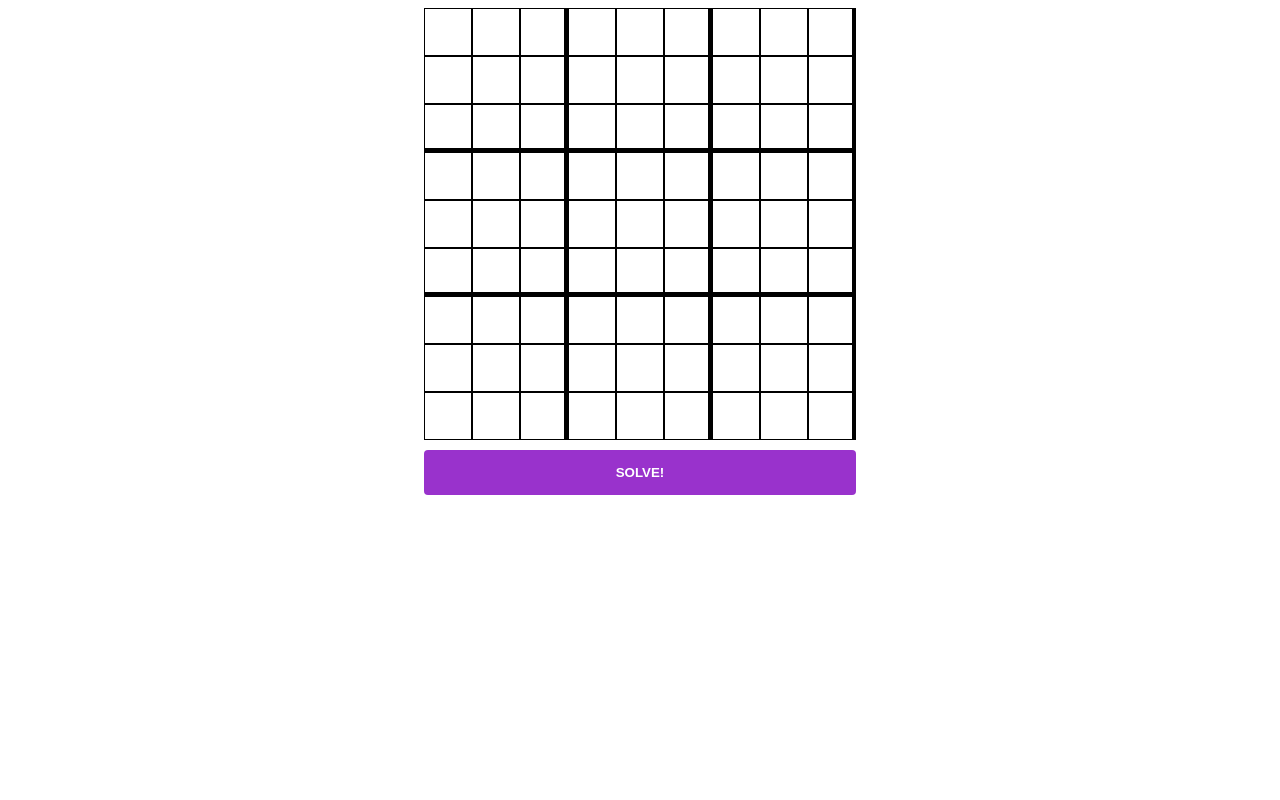
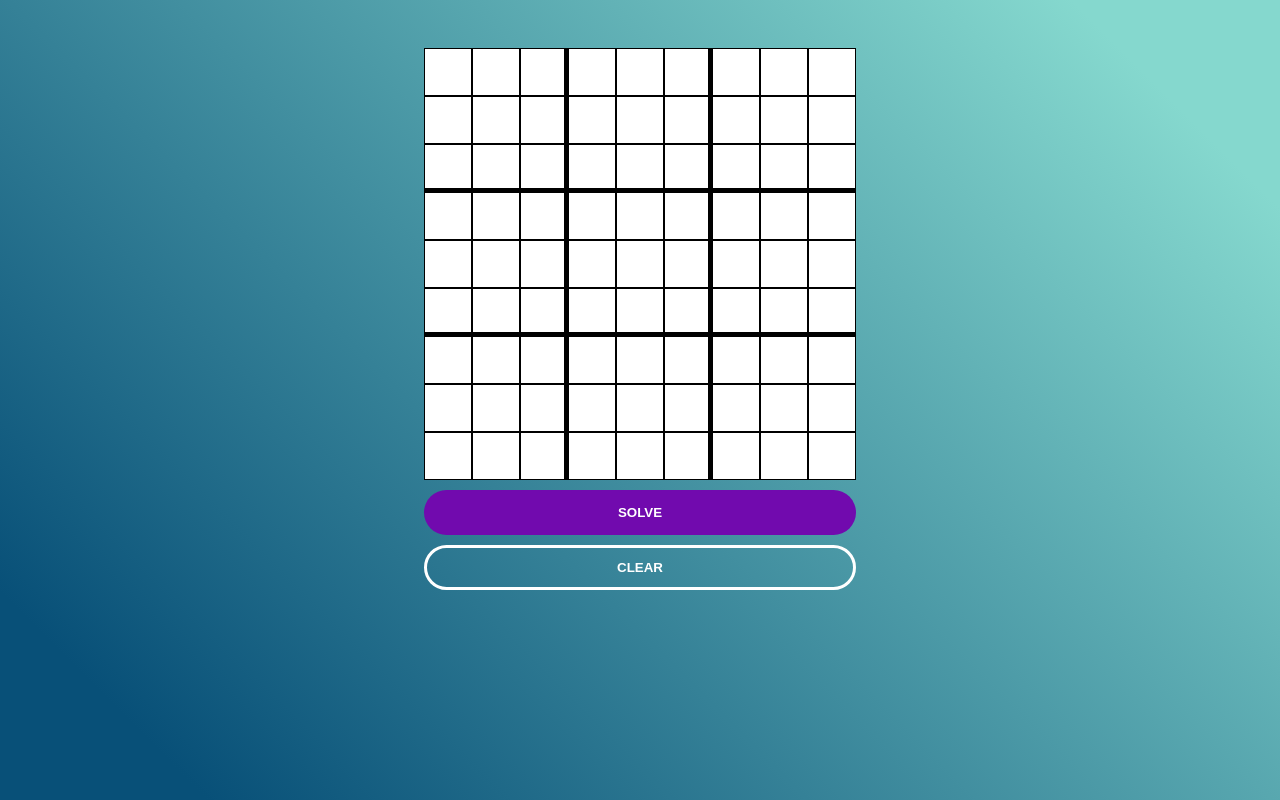
Before and after one commit to marisudris/sudoku-solver, a website built with webpack: page src/index.html in a window 1280 px wide. Built offline with nearby package versions, Linux system fonts and the light colour scheme.

Commit message:
Add board reset feature + style updates

```diff
--- a/src/index.html
+++ b/src/index.html
@@ -90,7 +90,8 @@
         <input type="text" class="cell">
         <input type="text" class="cell">
       </div>
-      <button class="button" type="submit">Solve!</button>
+      <button class="button" type="submit">Solve</button>
+      <button class="button button--ghost" type="reset">Clear</button>
     </form>
   </body>
 </html>
--- a/src/style.css
+++ b/src/style.css
@@ -7,14 +7,23 @@
 :root {
   --main: rgb(153, 50, 204);
   --main-dark: rgb(113, 10, 174);
-  --border-radius: 4px;
+  --border-radius: 25px;
   --thick: 4px solid black;
+}
+
+body {
+  background: linear-gradient(45deg, #085078 10%, #85d8ce 90%) no-repeat;
+  background-size: cover;
+  min-height: 100vh;
+  margin: 0;
+  display: flow-root; /* establish a b.f.c. & contain margins */
 }
 
 .solver-form {
   display: grid;
   place-content: center;
   gap: 10px;
+  margin-top: 3em;
 }
 .board {
   display: grid;
@@ -43,6 +52,10 @@
   border-bottom: var(--thick);
 }
 
+.cell:nth-child(9n) {
+  border-right: 1px solid black;
+}
+
 .button {
   display: inline-flex;
   justify-content: center;
@@ -51,14 +64,29 @@
   padding: 0.5em 1.25em;
   border: none;
   color: white;
-  background-color: var(--main);
+  background-color: var(--main-dark);
   border-radius: var(--border-radius);
   font-weight: bold;
   text-transform: uppercase;
   cursor: pointer;
-  transition: background-color 0.2s ease-in;
+  transition: all 0.2s ease-in;
 }
 
-.button:hover {
-  background-color: var(--main-dark);
+.button:hover, .button:focus {
+  background-color: var(--main);
 }
+
+.button:focus {
+  outline: transparent;
+}
+
+.button--ghost {
+  color: white;
+  background-color: unset;
+  border: 3px solid white;
+}
+
+.button--ghost:hover, .button--ghost:focus {
+  color: #085078;
+  background-color: white;
+}
```
